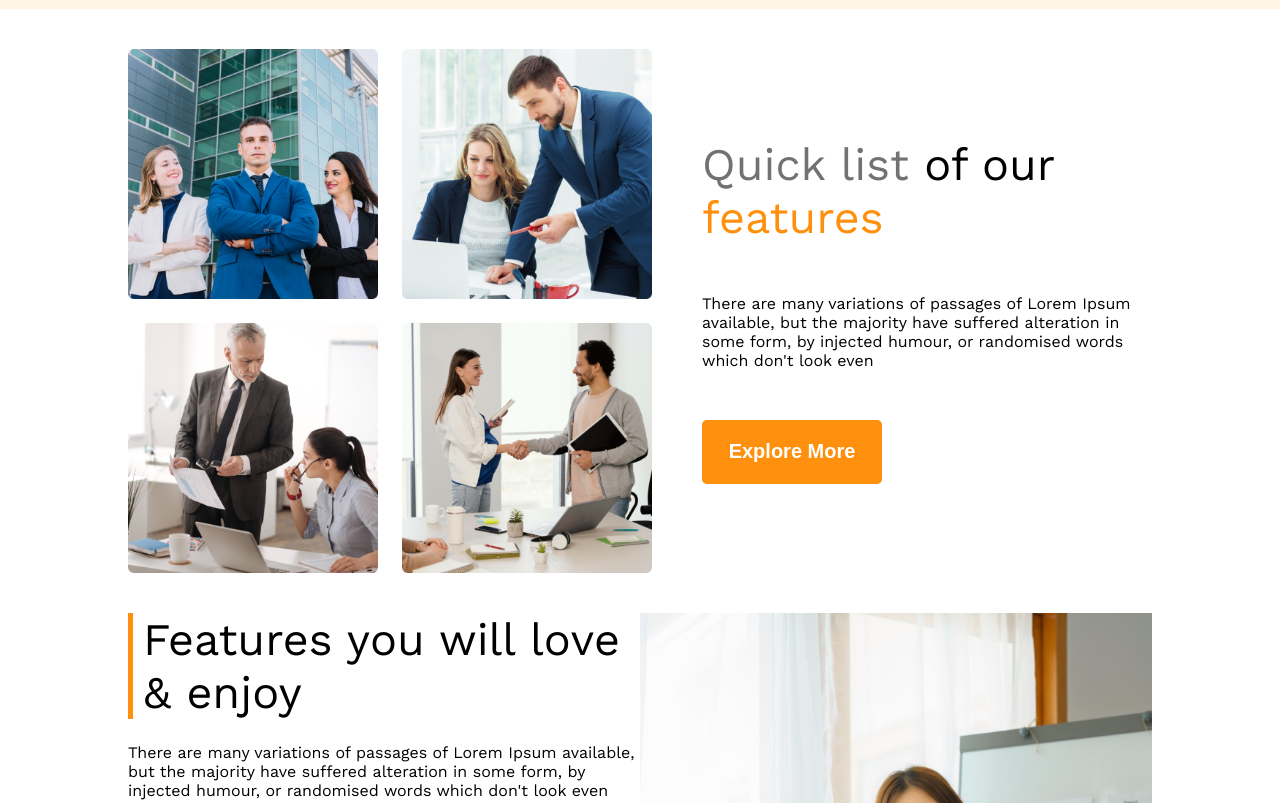
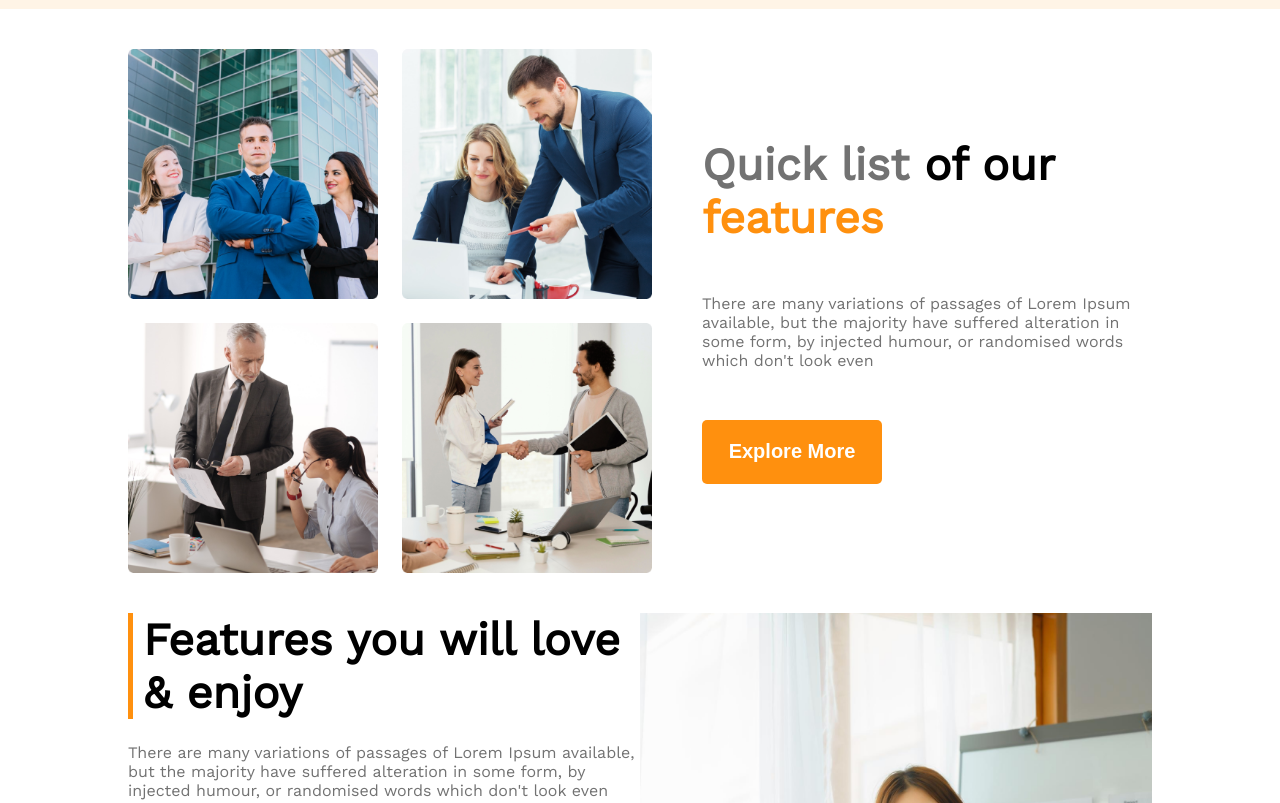
Before and after one commit to rezathedev/G3-architecture, a plain HTML site: page index.html in a window 1280 px wide. Shown: the part 1100-1903 px from the top of the page. Drawn offline with nearby package versions, Linux system fonts and the light colour scheme.

Commit message:
small update

```diff
--- a/styles/style.css
+++ b/styles/style.css
@@ -98,13 +98,14 @@ ul li a {
 }
 
 .section-title {
-    font-weight: 500;
+    font-weight: 700;
     font-size: 45px;
     margin-bottom: 24px;
 }
 .section-description {
     font-weight: 400;
     font-size: 16px;
+    color: #727272;
 }
 .list-images {
     display: grid;
```
